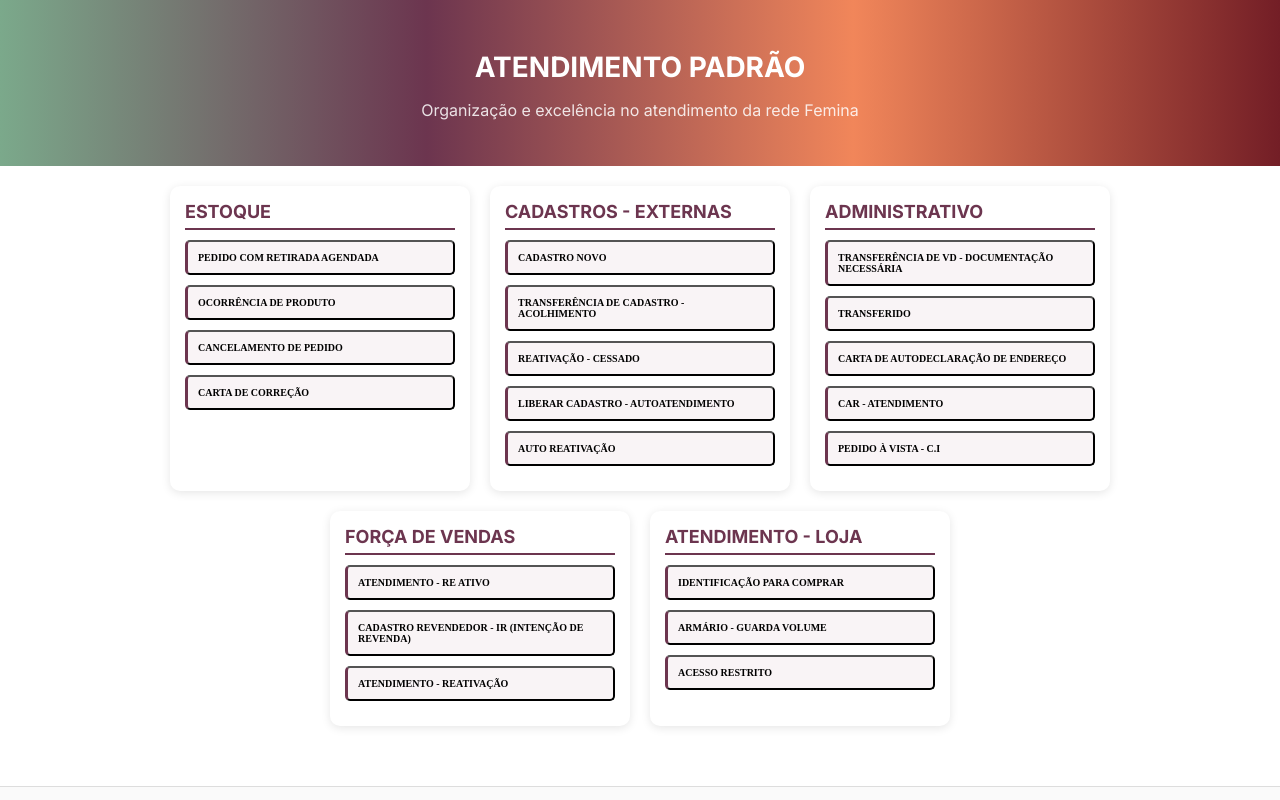
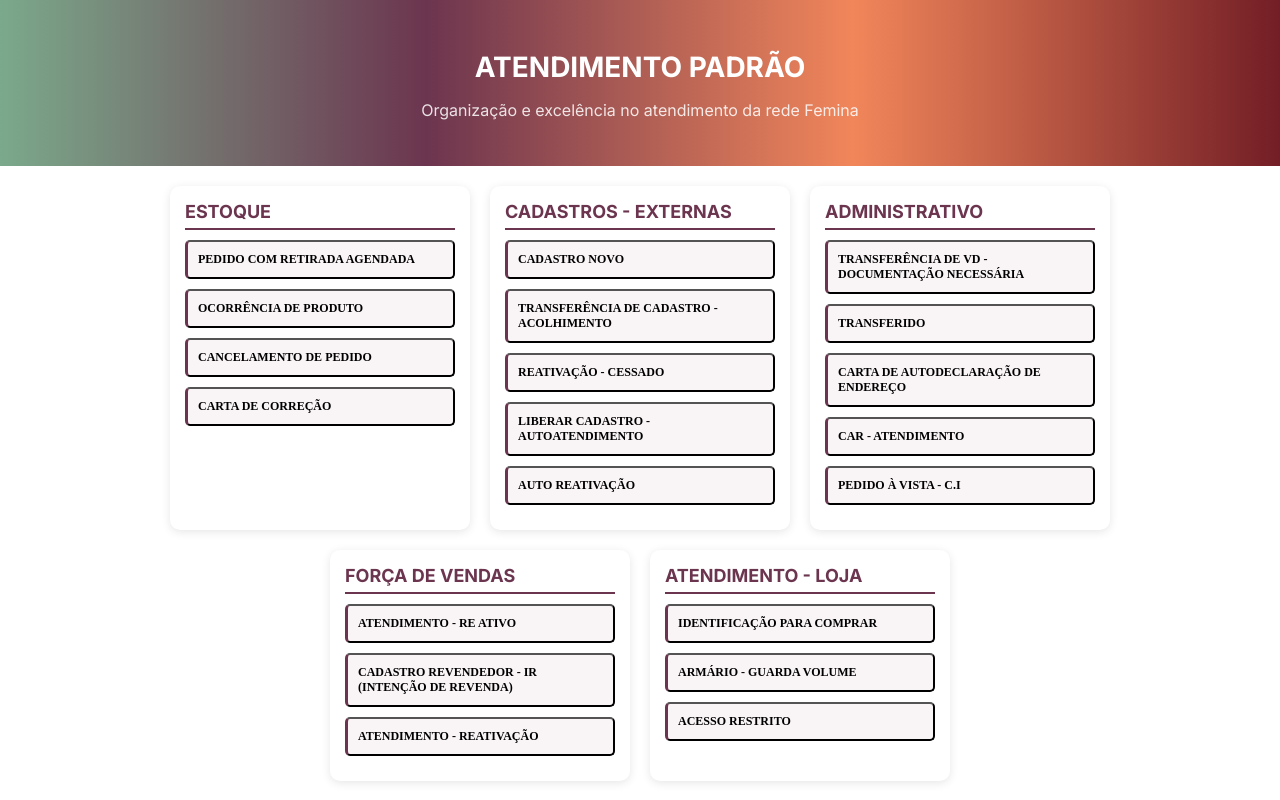
Before and after one commit to GrupoFemina/femina-react, a React (Vite) app: page / in a window 1280 px wide. Shown: the top 800 px of the page. Built offline with nearby package versions, Linux system fonts and the light colour scheme.

Commit message:
Update style.css

```diff
--- a/src/style.css
+++ b/src/style.css
@@ -62,7 +62,7 @@
     cursor: pointer;
     transition: all .2s ease;
     text-align: left;
-    font-size: 10px;
+    font-size: 12px;
     font-family: corbel;
 }
 .card:hover {
@@ -79,6 +79,7 @@
   justify-content: center;
   align-items: center;
   z-index: 1000;
+  padding:25px;
 }
 #modal > div {
   background: #fff;
@@ -104,6 +105,7 @@
   padding: 5px 10px;
   border-radius: 5px;
   cursor: pointer;
+  width:
 }
 #modal button:hover {
   background-color: #50293d;
```
